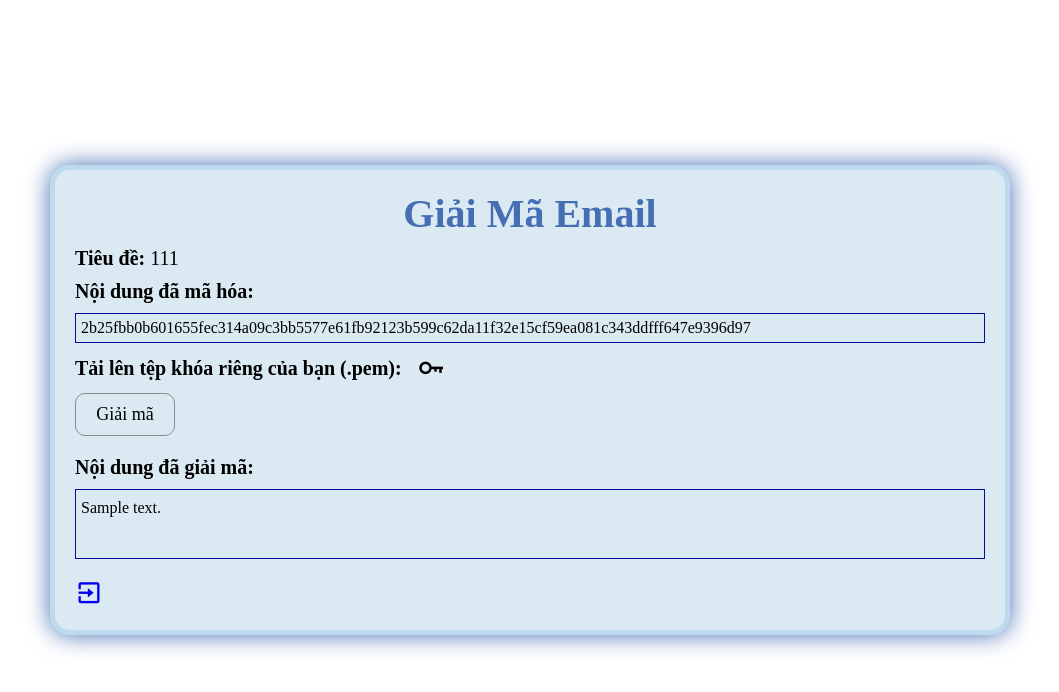
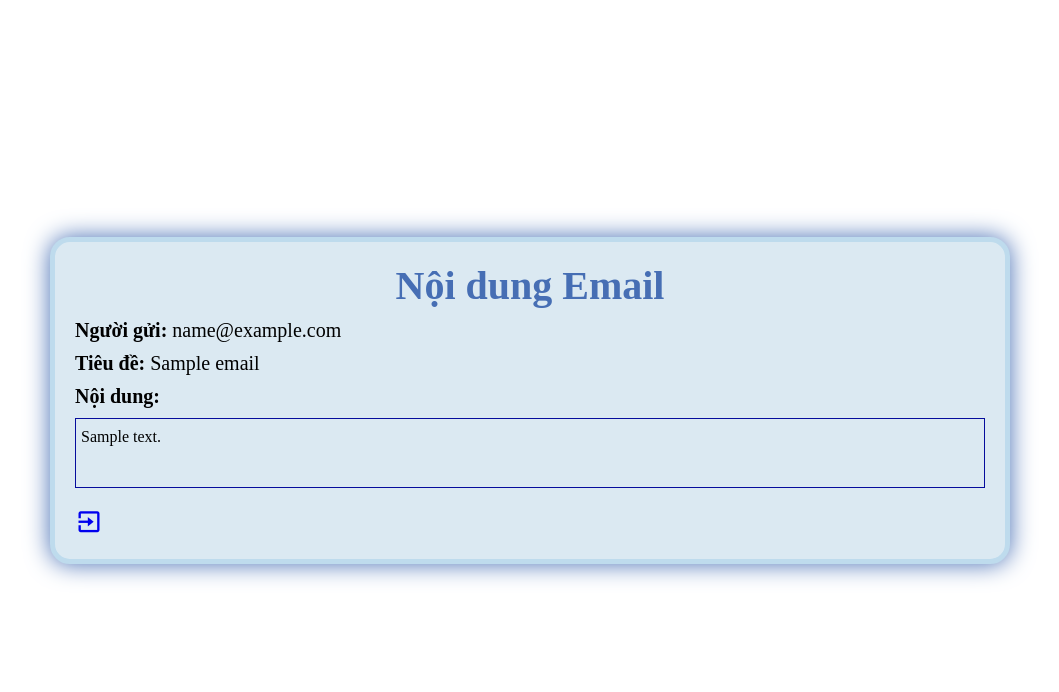
Before and after one commit to nguyenvudev/ATBM_SGU, a Flask app: template templates/decrypt_email.html in a window 1280 px wide. Shown: the top 692 px of the page, without its empty margins (110-1169 px from the left). Run offline with Flask 3, Linux system fonts and the light colour scheme; the template is opened without the code that fills it: values that come from a table or form of the project are taken from there, most other values are stand-ins (such as "Sample title", 1, 10 or a date in 2020).

Commit message:
chinh lai giai ma

```diff
--- a/app.py
+++ b/app.py
@@ -1,3 +1,5 @@
+from datetime import datetime
+
 import pdfplumber
 from Crypto.PublicKey import RSA
 from cryptography.fernet import Fernet
@@ -159,37 +161,6 @@ def inbox():
     return render_template('inbox.html', received_emails=received_emails, sent_emails=email_data)
 
 
-# @app.route('/inbox', methods=['GET'])
-# def inbox():
-#     if 'user_id' not in session:
-#         return redirect(url_for('login'))
-
-#     search_query = request.args.get('search', '')
-#     emails = EncryptedEmail.query.filter_by(receiver_id=session['user_id'])
-
-#     # Nếu có từ khóa tìm kiếm, lọc email theo người gửi hoặc chủ đề
-#     if search_query:
-#         emails = emails.filter(
-#             (User.email.ilike(f'%{search_query}%')) |
-#             (EncryptedEmail.subject.ilike(f'%{search_query}%'))
-#         ).join(User, User.id == EncryptedEmail.sender_id)
-
-#     emails = emails.all()
-
-#     local_tz = pytz.timezone('Asia/Ho_Chi_Minh')
-
-#     for email in emails:
-#         sender = User.query.get(email.sender_id)
-#         email.sender_email = sender.email if sender else "Người gửi không xác định"
-#         if email.timestamp:
-#             utc_time = email.timestamp
-#             email.local_time = utc_time.replace(tzinfo=pytz.utc).astimezone(local_tz)
-#         else:
-#             email.local_time = None
-
-#     return render_template('inbox.html', emails=emails)
-
-
 @app.route('/send', methods=['GET', 'POST'])
 def send_email():
     if 'user_id' not in session:
@@ -244,115 +215,116 @@ def send_email():
     return render_template('send_email.html')
 
 
-# @app.route('/send', methods=['GET', 'POST'])
-# def send_email():
-#     if 'user_id' not in session:
-#         return redirect(url_for('login'))
-#
-#     if request.method == 'POST':
-#         recipient_email = request.form['recipient']
-#         subject = request.form['subject']
-#         body = request.form['body']
-#
-#
-#         # Kiểm tra nếu người gửi đang cố gửi email cho chính mình
-#         if recipient_email == session['email']:
-#             return "Bạn không thể gửi email cho chính mình."
-#
-#         receiver = User.query.filter_by(email=recipient_email).first()
-#         if not receiver:
-#             return "Người nhận không tồn tại."
-#
-#         aes_key = generate_aes_key()
-#         encrypted_body = aes_encrypt(body.encode('utf-8'), aes_key)
-#         encrypted_aes_key = rsa_encrypt(aes_key.hex(), receiver.public_key)
-#
-#         signature = create_signature(body, session['private_key'])
-#
-#         # Handle attachment
-#         attachment = request.files.get('attachment')
-#         attachment_filename = None
-#         if attachment:
-#             # Mã hóa file đính kèm
-#             encrypted_attachment = aes_encrypt(attachment.read(), aes_key)
-#             attachment_filename = f"encrypted_{attachment.filename}"
-#
-#             # Lưu file mã hóa
-#             os.makedirs('attachments', exist_ok=True)
-#             with open(os.path.join('attachments', attachment_filename), 'wb') as f:
-#                 f.write(encrypted_attachment)
-#
-#         email = EncryptedEmail(
-#             sender_id=session['user_id'],
-#             receiver_id=receiver.id,
-#             subject=subject,
-#             body=encrypted_body.hex(),
-#             aes_key=encrypted_aes_key,
-#             signature=signature,
-#             attachment=attachment_filename
-#         )
-#         db.session.add(email)
-#         db.session.commit()
-#         return "Email đã được gửi."
-#
-#     return render_template('send_email.html')
 
 
 
-@app.route('/decrypt_email/<int:email_id>', methods=['GET', 'POST'])
+# @app.route('/decrypt_email/<int:email_id>', methods=['GET', 'POST'])
+# def decrypt_email(email_id):
+#     email = EncryptedEmail.query.get_or_404(email_id)
+#     decrypted_body = None
+#     decrypted_attachment_path = None
+#     decryption_error = None
+#
+#     if request.method == 'POST':
+#         action = request.form.get('action')
+#         private_key_file = request.files.get('private_key_file')
+#
+#         if private_key_file:
+#             try:
+#                 # Đọc nội dung của tệp khóa riêng
+#                 private_key = private_key_file.read().decode('utf-8')
+#
+#                 # Giải mã khóa AES
+#                 decrypted_aes_key = rsa_decrypt(email.aes_key, private_key)
+#                 if decrypted_aes_key is None:
+#                     raise ValueError("Giải mã khóa AES không thành công.")
+#
+#                 decrypted_aes_key_bytes = bytes.fromhex(decrypted_aes_key)
+#
+#                 # Nếu action là 'decrypt_both', thực hiện cả giải mã nội dung và tệp đính kèm
+#                 if action == 'decrypt_both':
+#                     # Giải mã nội dung email
+#                     decrypted_body_bytes = aes_decrypt(bytes.fromhex(email.body), decrypted_aes_key_bytes)
+#                     decrypted_body = decrypted_body_bytes.decode('utf-8')
+#
+#                     # Giải mã tệp đính kèm (nếu có)
+#                     if email.attachment:
+#                         # Tạo thư mục nếu chưa tồn tại
+#                         os.makedirs('attachments', exist_ok=True)
+#
+#                         # Đường dẫn tệp đính kèm
+#                         attachment_path = os.path.join('attachments', email.attachment)
+#
+#                         # Đọc tệp đã mã hóa
+#                         with open(attachment_path, 'rb') as file:
+#                             encrypted_data = file.read()
+#
+#                         # Giải mã dữ liệu
+#                         decrypted_attachment = aes_decrypt(encrypted_data, decrypted_aes_key_bytes)
+#
+#                         # Tạo đường dẫn để lưu tệp đã giải mã với đúng định dạng
+#                         decrypted_attachment_path = os.path.join('attachments', 'decrypted_' + email.attachment)
+#                         with open(decrypted_attachment_path, 'wb') as decrypted_file:
+#                             decrypted_file.write(decrypted_attachment)
+#
+#             except Exception as e:
+#                 decryption_error = f"Giải mã thất bại: {str(e)}"
+#
+#     return render_template('decrypt_email.html', email=email, decrypted_body=decrypted_body,
+#                            decryption_error=decryption_error, decrypted_attachment_path=decrypted_attachment_path)
+
+
+@app.route('/decrypt_email/<int:email_id>', methods=['GET'])
 def decrypt_email(email_id):
+    if 'user_id' not in session:
+        return redirect(url_for('login'))
+
     email = EncryptedEmail.query.get_or_404(email_id)
     decrypted_body = None
     decrypted_attachment_path = None
     decryption_error = None
 
-    if request.method == 'POST':
-        action = request.form.get('action')
-        private_key_file = request.files.get('private_key_file')
+    sender = User.query.get(email.sender_id)
+    try:
+        # Lấy khóa riêng tư từ session
+        private_key = session.get('private_key')
+        if not private_key:
+            raise ValueError("Không tìm thấy khóa riêng tư trong phiên.")
 
-        if private_key_file:
-            try:
-                # Đọc nội dung của tệp khóa riêng
-                private_key = private_key_file.read().decode('utf-8')
+        # Giải mã khóa AES
+        decrypted_aes_key = rsa_decrypt(email.aes_key, private_key)
+        if decrypted_aes_key is None:
+            raise ValueError("Giải mã khóa AES không thành công.")
 
-                # Giải mã khóa AES
-                decrypted_aes_key = rsa_decrypt(email.aes_key, private_key)
-                if decrypted_aes_key is None:
-                    raise ValueError("Giải mã khóa AES không thành công.")
+        decrypted_aes_key_bytes = bytes.fromhex(decrypted_aes_key)
 
-                decrypted_aes_key_bytes = bytes.fromhex(decrypted_aes_key)
+        # Giải mã nội dung email
+        decrypted_body_bytes = aes_decrypt(bytes.fromhex(email.body), decrypted_aes_key_bytes)
+        decrypted_body = decrypted_body_bytes.decode('utf-8')
 
-                # Nếu action là 'decrypt_both', thực hiện cả giải mã nội dung và tệp đính kèm
-                if action == 'decrypt_both':
-                    # Giải mã nội dung email
-                    decrypted_body_bytes = aes_decrypt(bytes.fromhex(email.body), decrypted_aes_key_bytes)
-                    decrypted_body = decrypted_body_bytes.decode('utf-8')
+        # Giải mã tệp đính kèm nếu có
+        if email.attachment:
+            attachment_path = os.path.join('attachments', email.attachment)
+            with open(attachment_path, 'rb') as file:
+                encrypted_data = file.read()
 
-                    # Giải mã tệp đính kèm (nếu có)
-                    if email.attachment:
-                        # Tạo thư mục nếu chưa tồn tại
-                        os.makedirs('attachments', exist_ok=True)
+            decrypted_attachment = aes_decrypt(encrypted_data, decrypted_aes_key_bytes)
+            decrypted_attachment_path = os.path.join('attachments', 'decrypted_' + email.attachment)
+            with open(decrypted_attachment_path, 'wb') as decrypted_file:
+                decrypted_file.write(decrypted_attachment)
 
-                        # Đường dẫn tệp đính kèm
-                        attachment_path = os.path.join('attachments', email.attachment)
+    except Exception as e:
+        decryption_error = f"Giải mã thất bại: {str(e)}"
 
-                        # Đọc tệp đã mã hóa
-                        with open(attachment_path, 'rb') as file:
-                            encrypted_data = file.read()
+    return render_template(
+        'decrypt_email.html',
+        email=email,
+        sender_email=sender.email,
+        decrypted_body=decrypted_body,
+        decryption_error=decryption_error,
+        decrypted_attachment_path=decrypted_attachment_path
+    )
 
-                        # Giải mã dữ liệu
-                        decrypted_attachment = aes_decrypt(encrypted_data, decrypted_aes_key_bytes)
-
-                        # Tạo đường dẫn để lưu tệp đã giải mã với đúng định dạng
-                        decrypted_attachment_path = os.path.join('attachments', 'decrypted_' + email.attachment)
-                        with open(decrypted_attachment_path, 'wb') as decrypted_file:
-                            decrypted_file.write(decrypted_attachment)
-
-            except Exception as e:
-                decryption_error = f"Giải mã thất bại: {str(e)}"
-
-    return render_template('decrypt_email.html', email=email, decrypted_body=decrypted_body,
-                           decryption_error=decryption_error, decrypted_attachment_path=decrypted_attachment_path)
 
 @app.route('/download_attachment/<int:email_id>', methods=['GET', 'POST'])
 def download_attachment(email_id):
@@ -446,34 +418,38 @@ def recover_private_key():
 
     return render_template('recover_private_key.html')
 
+import logging
 
-@app.route('/delete_email/<int:email_id>', methods=['POST'])
-def delete_email(email_id):
+
+@app.route('/move_to_trash', methods=['POST'])
+def move_to_trash():
     if 'user_id' not in session:
         return redirect(url_for('login'))
 
-    email = EncryptedEmail.query.get_or_404(email_id)
-
-    # Kiểm tra xem người dùng có quyền xóa email này không
-    if email.receiver_id != session['user_id']:
-        return "Bạn không có quyền xóa thư này."
+    data = request.get_json()
+    email_ids = data.get('email_ids', [])
 
     try:
-        # Xóa file đính kèm nếu có
-        if email.attachment:
-            attachment_path = os.path.join('attachments', email.attachment)
-            if os.path.exists(attachment_path):
-                os.remove(attachment_path)
+        for email_id in email_ids:
+            email = EncryptedEmail.query.get(email_id)
+            if email and email.receiver_id == session['user_id']:
+                email.is_deleted = True  # Giả sử bạn có trường này trong mô hình của mình
+                email.trash_date = datetime.utcnow()  # Lưu ngày chuyển vào thùng rác
+                db.session.commit()
 
-        # Xóa email từ cơ sở dữ liệu
-        db.session.delete(email)
-        db.session.commit()
-
-        return redirect(url_for('inbox'))
+        return '', 204  # Phản hồi thành công không có nội dungz
     except Exception as e:
         db.session.rollback()
-        return f"Đã xảy ra lỗi khi xóa email: {str(e)}"
+        return f"Đã xảy ra lỗi khi di chuyển email vào Thùng rác: {str(e)}", 500  # Phản hồi lỗi server
+@app.route('/trash')
+def trash():
+    if 'user_id' not in session:
+        return redirect(url_for('login'))
 
+    # Lấy danh sách email đã bị xóa
+    emails = EncryptedEmail.query.filter_by(receiver_id=session['user_id'], is_deleted=True).all()
+
+    return render_template('trash.html', emails=emails)  # Đảm bảo trash.html hiển thị email
 
 if __name__ == '__main__':
     app.run(debug=True)
--- a/models.py
+++ b/models.py
@@ -22,4 +22,6 @@ class EncryptedEmail(db.Model):
     attachment = db.Column(db.String(255), nullable=True)  # Add this line
     timestamp = db.Column(db.DateTime, default=db.func.current_timestamp())
     encrypted_attachment_content = db.Column(db.Text, nullable=True)
+    is_deleted = db.Column(db.Boolean, default=False)
+    trash_date = db.Column(db.DateTime)
     # image = db.Column(db.String, nullable=True)  # Add this line for image support
--- a/templates/decrypt_email.html
+++ b/templates/decrypt_email.html
@@ -10,54 +10,58 @@
 <body>
     <div class="container">
         <div class="form-decode">
-            <h1>Giải Mã Email</h1>
+            <h1>Nội dung Email</h1>
+             <p>Người gửi:
+                <span>{{ sender_email }}</span>
+            </p>
+
             <p>Tiêu đề:
                 <span>{{ email.subject }}</span>
             </p>
 
-            <p>Nội dung đã mã hóa:</p>
-            {% if email.body %}
-            <div class="content-1" contenteditable="true">
-                <span>{{ email.body }}</span>
-            </div>
-            {% else %}
-            <p class="error">Nội dung không có sẵn.</p>
-            {% endif %}
+<!--            <p>Nội dung đã mã hóa:</p>-->
+<!--            {% if email.body %}-->
+<!--            <div class="content-1" contenteditable="true">-->
+<!--                <span>{{ email.body }}</span>-->
+<!--            </div>-->
+<!--            {% else %}-->
+<!--            <p class="error">Nội dung không có sẵn.</p>-->
+<!--            {% endif %}-->
 
-            {% if email.attachment %}
-            <p>Tệp đính kèm đã mã hóa (hex):</p>
-            {% if email.encrypted_attachment_content %}
-            <div class="content-2" contenteditable="true">
-                <span>{{ email.encrypted_attachment_content }}</span>
-            </div>
-            {% else %}
-            <p class="error">Tệp đính kèm không có sẵn.</p>
-            {% endif %}
-            {% endif %}
+<!--            {% if email.attachment %}-->
+<!--            <p>Tệp đính kèm đã mã hóa (hex):</p>-->
+<!--            {% if email.encrypted_attachment_content %}-->
+<!--            <div class="content-2" contenteditable="true">-->
+<!--                <span>{{ email.encrypted_attachment_content }}</span>-->
+<!--            </div>-->
+<!--            {% else %}-->
+<!--            <p class="error">Tệp đính kèm không có sẵn.</p>-->
+<!--            {% endif %}-->
+<!--            {% endif %}-->
 
-            {% if message %}
-                <p class="error">
-                    <span>{{ message }}</span>
-                </p>
-            {% endif %}
+<!--            {% if message %}-->
+<!--                <p class="error">-->
+<!--                    <span>{{ message }}</span>-->
+<!--                </p>-->
+<!--            {% endif %}-->
 
-            <form method="POST" enctype="multipart/form-data" class="form-private-key">
-                <div class="upload-private-key">
-                    <label for="private_key_file">Tải lên tệp khóa riêng của bạn (.pem):</label>
-                    <div class="upload-icon">
-                        <i class="bx bx-key" id="upload_icon"></i>
-                        <span class="tooltip-text">Chọn khóa riêng</span>
-                        <input type="file" id="private_key_file" name="private_key_file" class="form-control" accept=".pem" required>
-                        <span id="file_name_display"></span>
-                    </div>
-                </div>
-                <button type="submit" name="action" value="decrypt_both">Giải mã</button>
-            </form>
+<!--            <form method="POST" enctype="multipart/form-data" class="form-private-key">-->
+<!--                <div class="upload-private-key">-->
+<!--                    <label for="private_key_file">Tải lên tệp khóa riêng của bạn (.pem):</label>-->
+<!--                    <div class="upload-icon">-->
+<!--                        <i class="bx bx-key" id="upload_icon"></i>-->
+<!--                        <span class="tooltip-text">Chọn khóa riêng</span>-->
+<!--                        <input type="file" id="private_key_file" name="private_key_file" class="form-control" accept=".pem" required>-->
+<!--                        <span id="file_name_display"></span>-->
+<!--                    </div>-->
+<!--                </div>-->
+<!--                <button type="submit" name="action" value="decrypt_both">Giải mã</button>-->
+<!--            </form>-->
 
             {% if decrypted_body %}
-            <p>Nội dung đã giải mã:</p>
-            <div class="content" contenteditable="true">
-                <span>{{ decrypted_body }}</span>
+            <p>Nội dung:</p>
+            <div class="content" contenteditable="true" >
+                <span>{{ decrypted_body | safe }}</span>
             </div>
             {% elif decryption_error %}
             <p class="error">
```
Also changed, not shown: static/css/inbox.css (+6 -3 lines), static/js/inbox-script.js (+87 -2 lines), templates/inbox.html (+72 -8 lines), email_encryption.db, 6 other files.
